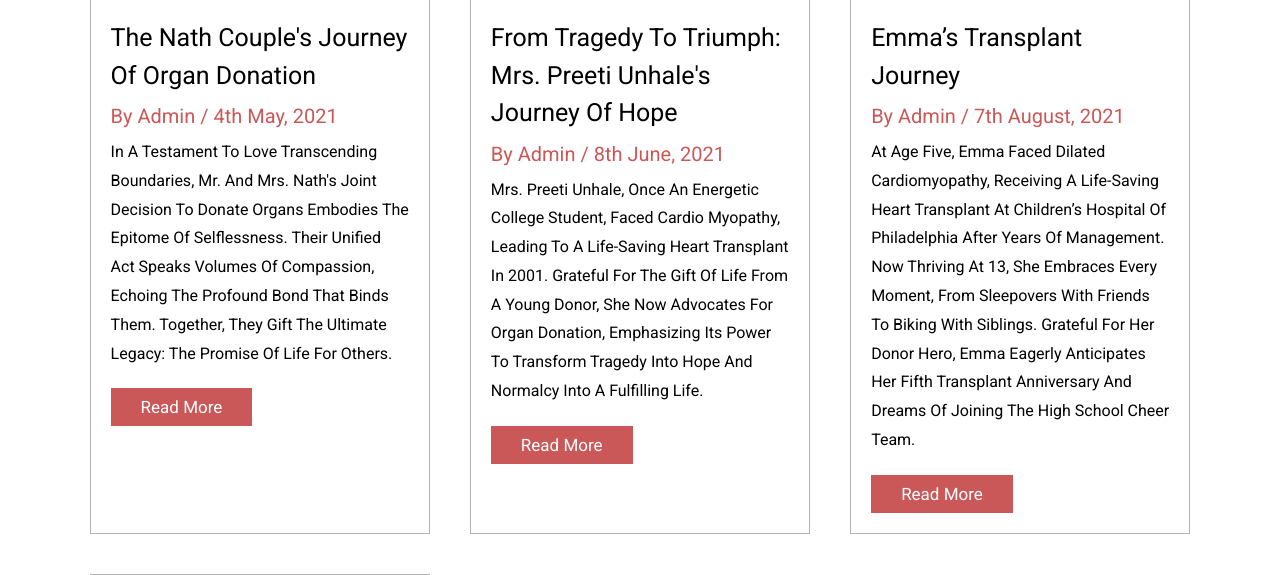
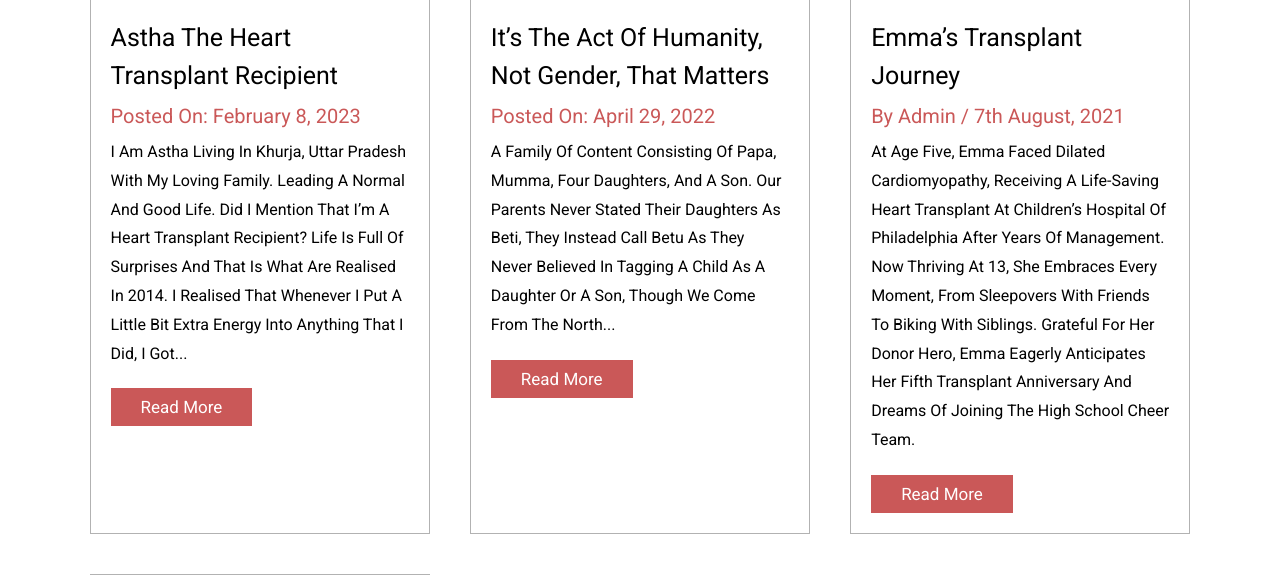
Before and after one commit to prasadaniket/Organ-Donation-System-Management, a PHP site: page / in a window 1280 px wide. Shown: the part 3747-4322 px from the top of the page. Run offline with PHP 8.4, Linux system fonts and the light colour scheme.

Commit message:
Updated Blogs

```diff
--- a/index.php
+++ b/index.php
@@ -197,31 +197,30 @@
 
             <div class="box">
                 <div class="image">
-                    <img src="img/blog1.jpg" alt="">
+                    <img src="img/blogs/Astha/astha.jpg" alt="">
                 </div>
                 <div class="content">
-                    <a href="" class="title">The Nath Couple's Journey of Organ Donation</a>
-                    <span>by admin / 4th May, 2021</span>
-                    <p>In a testament to love transcending boundaries, Mr. and Mrs. Nath's joint decision to donate
-                        organs embodies the epitome of selflessness. Their unified act speaks volumes of compassion,
-                        echoing the profound bond that binds them. Together, they gift the ultimate legacy: the
-                        promise of life for others.</p>
-                    <a href="#" class="btn">read more</a>
+                    <a href="" class="title">Astha The Heart Transplant Recipient</a>
+                    <span>Posted on: February 8, 2023   </span>
+                    <p>I am Astha living in Khurja, Uttar Pradesh with my loving family. Leading a normal and good life.
+                        Did I mention that I’m a heart transplant recipient? Life is full of surprises and that is what are
+                        realised in 2014. I realised that whenever I put a little bit extra energy into anything that I did,
+                        I got...</p>
+                    <a href="blog1.php" class="btn">read more</a>
                 </div>
             </div>
 
             <div class="box">
                 <div class="image">
-                    <img src="img/blog2.jpg" alt="">
+                    <img src="img/blogs/Pooja/Pooja.jpg" alt="">
                 </div>
                 <div class="content">
-                    <a href="" class="title">From Tragedy to Triumph: Mrs. Preeti Unhale's Journey of Hope</a>
-                    <span>by admin / 8th June, 2021</span>
-                    <p>Mrs. Preeti Unhale, once an energetic college student, faced Cardio Myopathy, leading
-                        to a life-saving heart transplant in 2001. Grateful for the gift of life from a young
-                        donor, she now advocates for organ donation, emphasizing its power to transform tragedy
-                        into hope and normalcy into a fulfilling life.</p>
-                    <a href="#" class="btn">read more</a>
+                    <a href="" class="title">It’s The Act of Humanity, Not Gender, That Matters</a>
+                    <span>Posted on: April 29, 2022</span>
+                    <p>A family of content consisting of Papa, Mumma, four daughters, and a son. Our parents never stated
+                        their daughters as Beti, they instead call Betu as they never believed in tagging a child as a daughter
+                         or a son, though we come from the north...</p>
+                    <a href="blog2.php" class="btn">read more</a>
                 </div>
             </div>
 
@@ -261,31 +260,6 @@
     </section>
 
     <!-- Blogs section ends -->
-
-
-    <!--
-<section class="footer">
-
-    <div class="share">
-        <a href="#" class="fab fa-facebook-f"></a>
-        <a href="#" class="fab fa-instagram"></a>
-        <a href="#" class="fab fa-x"></a>
-        <a href="#" class="fab fa-linkedin"></a>
-        <a href="#" class="fab fa-pinterest"></a>
-    </div>
-
-    <div class="links">
-        <a href="#">home</a>
-        <a href="#vision">Our Vision</a>
-        <a href="#donate-organ">Donate Organ</a>
-        <a href="#faqs">FAQ's</a>
-        <a href="#contact">contact</a>
-        <a href="#blogs">blogs</a>
-    </div>
-
-    <div class="credit">@all rights<span> reserved</span></div>
-</section>
--->
 
     <!-- newsletter section starts -->
 
```
